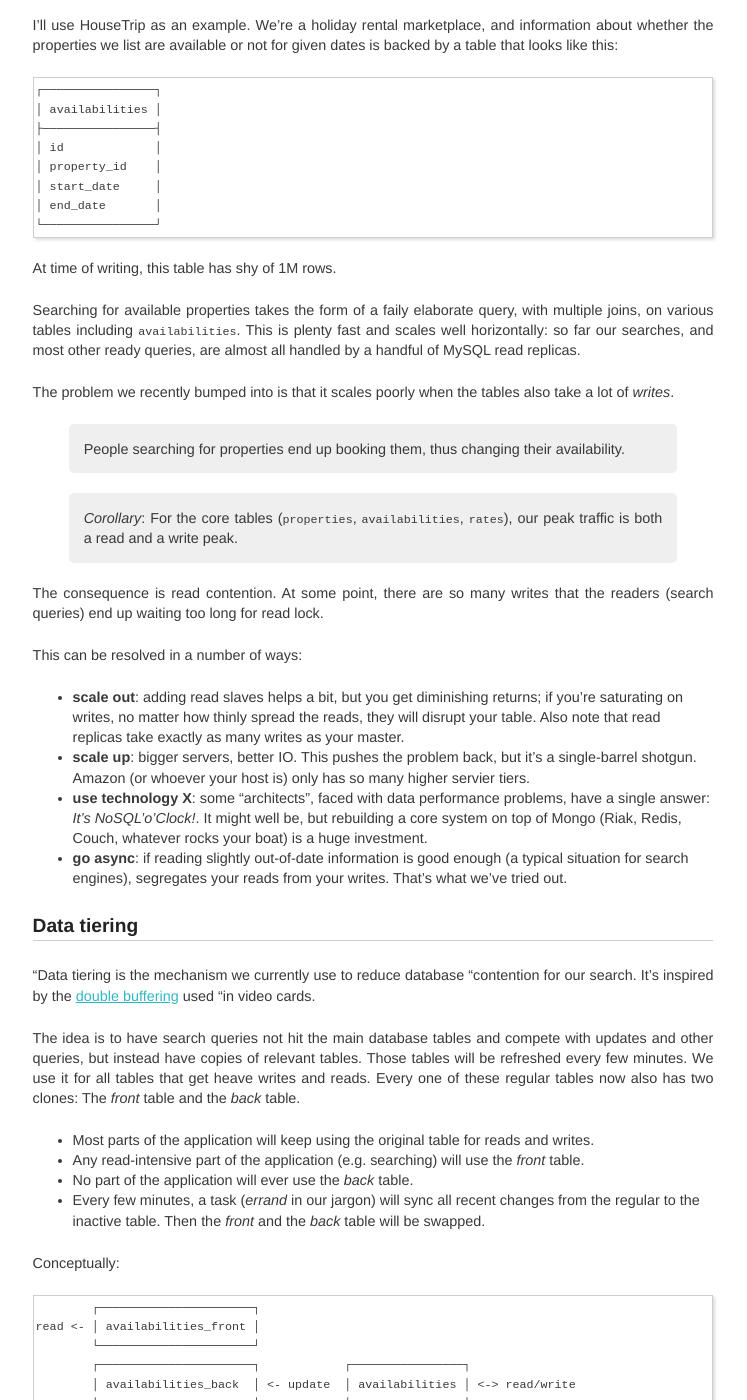
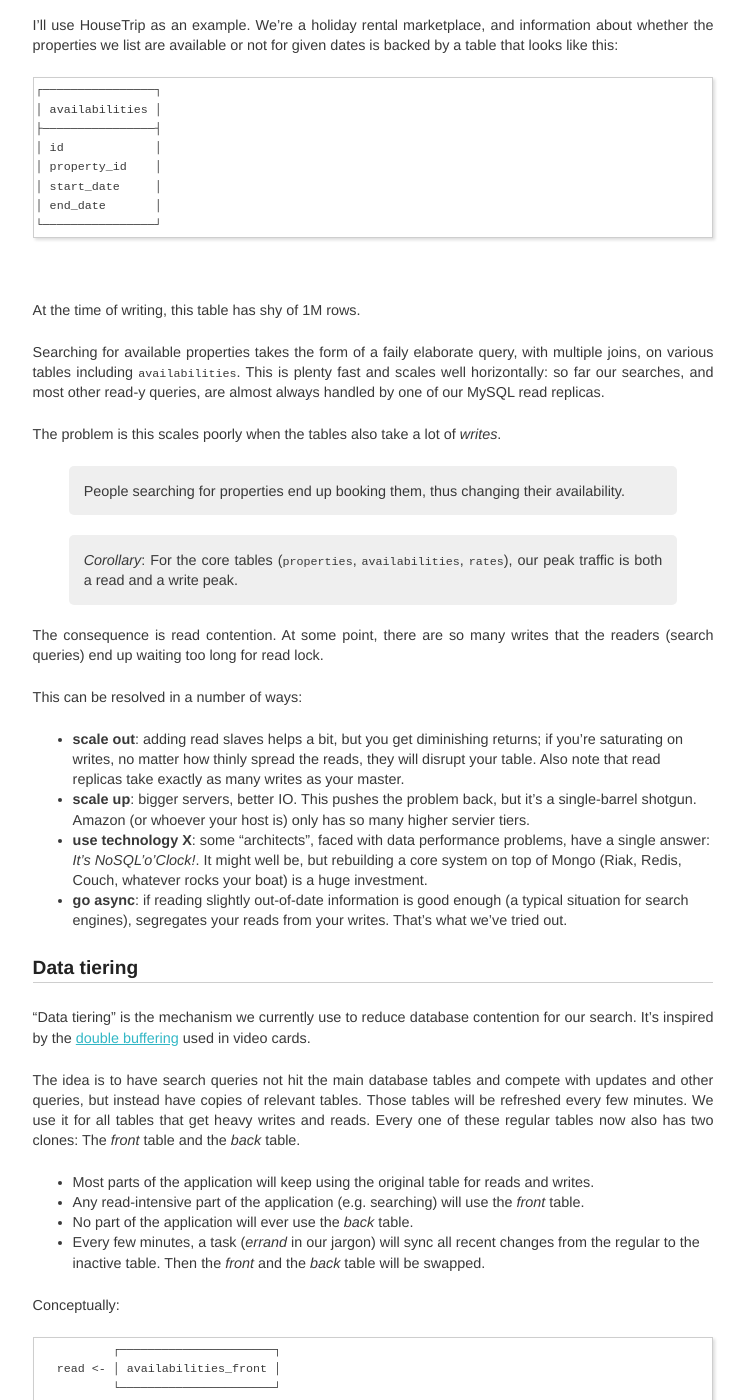
Before and after one commit to HouseTrip/housetrip.github.com, a Jekyll site: the page built from _posts/2013-11-11-data-tiering.md, in a window 1280 px wide and 1400 px high, scrolled down 433 px. Shown: the whole window, without its empty margins (267-1014 px from the left). Built offline with Jekyll 4.4.1, drawn with Linux system fonts in a browser that asks for light colours; some of the changed text lies outside the part shown.

Commit message:
final review changes by Matt

```diff
--- a/_posts/2013-11-11-data-tiering.md
+++ b/_posts/2013-11-11-data-tiering.md
@@ -30,16 +30,17 @@
     │ end_date       │
     └────────────────┘
 
-At time of writing, this table has shy of 1M rows.
+<br/>
+
+At the time of writing, this table has shy of 1M rows.
 
 Searching for available properties takes the form of a faily elaborate
 query, with multiple joins, on various tables including `availabilities`.
 This is plenty fast and scales well horizontally: so far our searches, and
-most other ready queries, are almost all handled by a handful of MySQL read
+most other read-y queries, are almost always handled by one of our MySQL read
 replicas.
 
-The problem we recently bumped into is that it scales poorly when the tables
-also take a lot of *writes*.
+The problem is this scales poorly when the tables also take a lot of *writes*.
 
 >  People searching for properties end up booking them, thus changing their
 >  availability.
@@ -71,15 +72,15 @@
 
 ## Data tiering
 
-"Data tiering is the mechanism we currently use to reduce database
-"contention for our search. It's inspired by the
+"Data tiering" is the mechanism we currently use to reduce database contention
+for our search. It's inspired by the
 [double buffering](http://en.wikipedia.org/wiki/Multiple_buffering) used
-"in video cards.
+in video cards.
 
 The idea is to have search queries not hit the main database tables and
 compete with updates and other queries, but instead have copies of relevant
 tables. Those tables will be refreshed every few minutes.
-We use it for all tables that get heave writes and reads.
+We use it for all tables that get heavy writes and reads.
 Every one of these regular tables now also has two clones: The *front* table
 and the *back* table.
 
@@ -94,26 +95,28 @@
 
 Conceptually:
 
-            ┌──────────────────────┐
-    read <- │ availabilities_front │
-            └──────────────────────┘
-            ┌──────────────────────┐            ┌────────────────┐
-            │ availabilities_back  │ <- update  │ availabilities │ <-> read/︎write
-            └──────────────────────┘            └────────────────┘
+               ┌──────────────────────┐
+       read <- │ availabilities_front │
+               └──────────────────────┘
+               ┌──────────────────────┐            ┌────────────────┐
+               │ availabilities_back  │ <- update  │ availabilities │ <-> read/︎write
+               └──────────────────────┘            └────────────────┘
 
 
 ### Syncing data
 
 To detect changes we use MySQL timestamps (`row_touched_at`) that get
-updated automatically by the database, regardless whether you do a normal
-save, or some mass update. We don't use them for anything else in our code
-as Rail's timezone handling does not work properly.
+updated automatically by the database, regardless of whether you've done a
+normal save, or some mass update. We don't use them for anything else in
+our code as Rail's timezone handling does not work properly.
 
 The column spec looks like:
 
     `row_touched_at` timestamp NOT NULL
         DEFAULT CURRENT_TIMESTAMP
         ON UPDATE CURRENT_TIMESTAMP
+
+<br/>
 
 This allows us to easily do partial updates of the back table instead of
 copying all the data in bulk from the original table.
```
Also changed, not shown: other parts of _posts/2013-11-11-data-tiering.md (+1 -1 lines).
